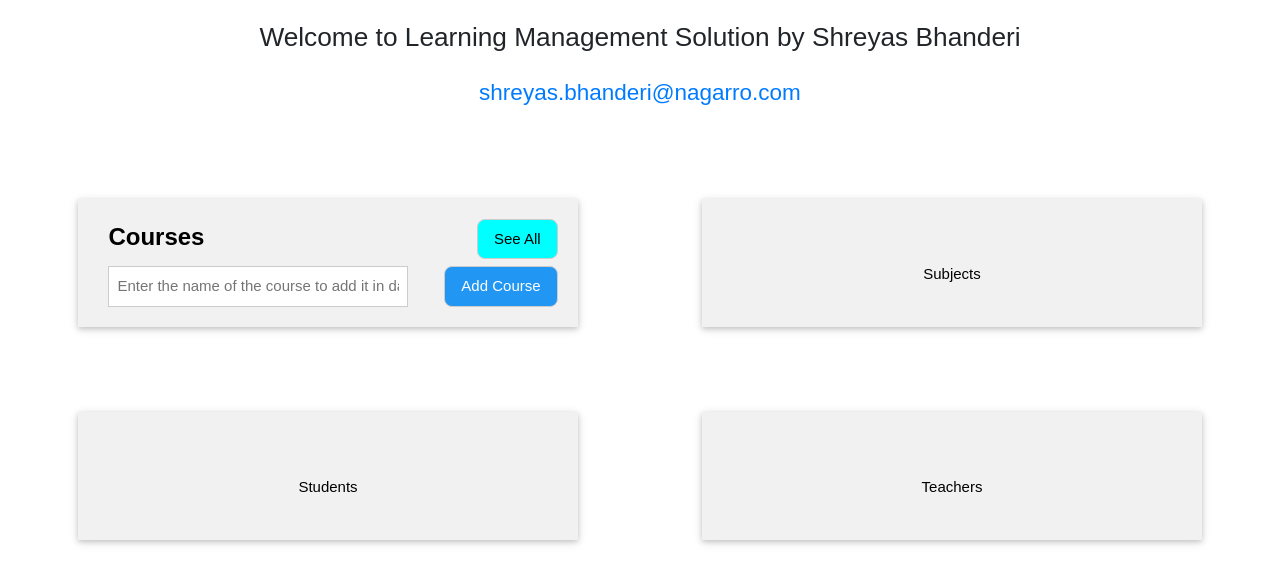
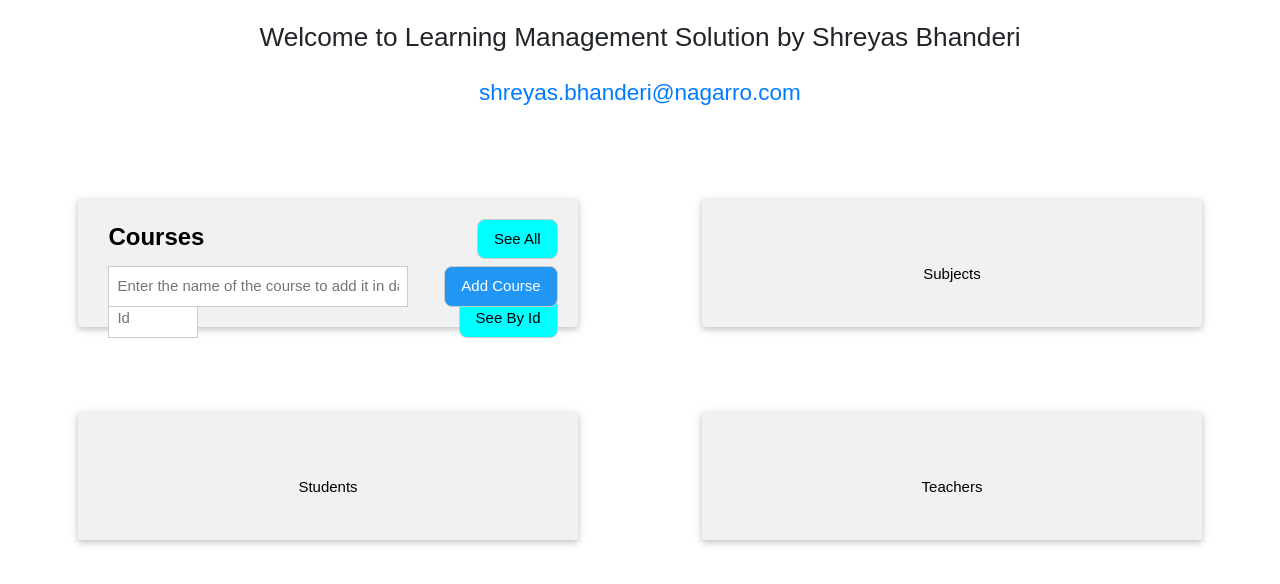
Before and after one commit to ShreyasBhanderi/lms-with-view, a website: page public/index.html in a window 1280 px wide. Drawn offline with nearby package versions, Linux system fonts and the light colour scheme.

Commit message:
make it better

```diff
--- a/public/index.html
+++ b/public/index.html
@@ -50,6 +50,10 @@
     <div class="w3-container ">
         <div class=" w3-display-container w3-card w3-light-grey w3-hover-shadow w3-padding-64 w3-center" style="float:left; margin: 5% 5% 5% 5%; width:40%; height:15%">
             <p ><font class="w3-display-topleft" size="5" style="float: left; margin: 20px 30px"><b>Courses</b></font></p>
+            <input class="w3-input w3-border" style="width:90px; float: left; margin: 20px 30px" name="courseId" type="text" placeholder="Id">
+
+            <button class="w3-btn w3-aqua w3-border w3-round-large" style="float: right; margin: 20px 20px 20px 20px">See By Id</button>
+
             <button class="w3-display-topright w3-btn w3-aqua w3-border w3-round-large" style="float: right; margin: 20px 20px 20px 20px">See All</button>
 
             <input class="w3-display-bottomleft w3-input w3-border" style="width:300px; float: left; margin: 20px 30px" name="course" type="text" placeholder="Enter the name of the course to add it in database">
```
